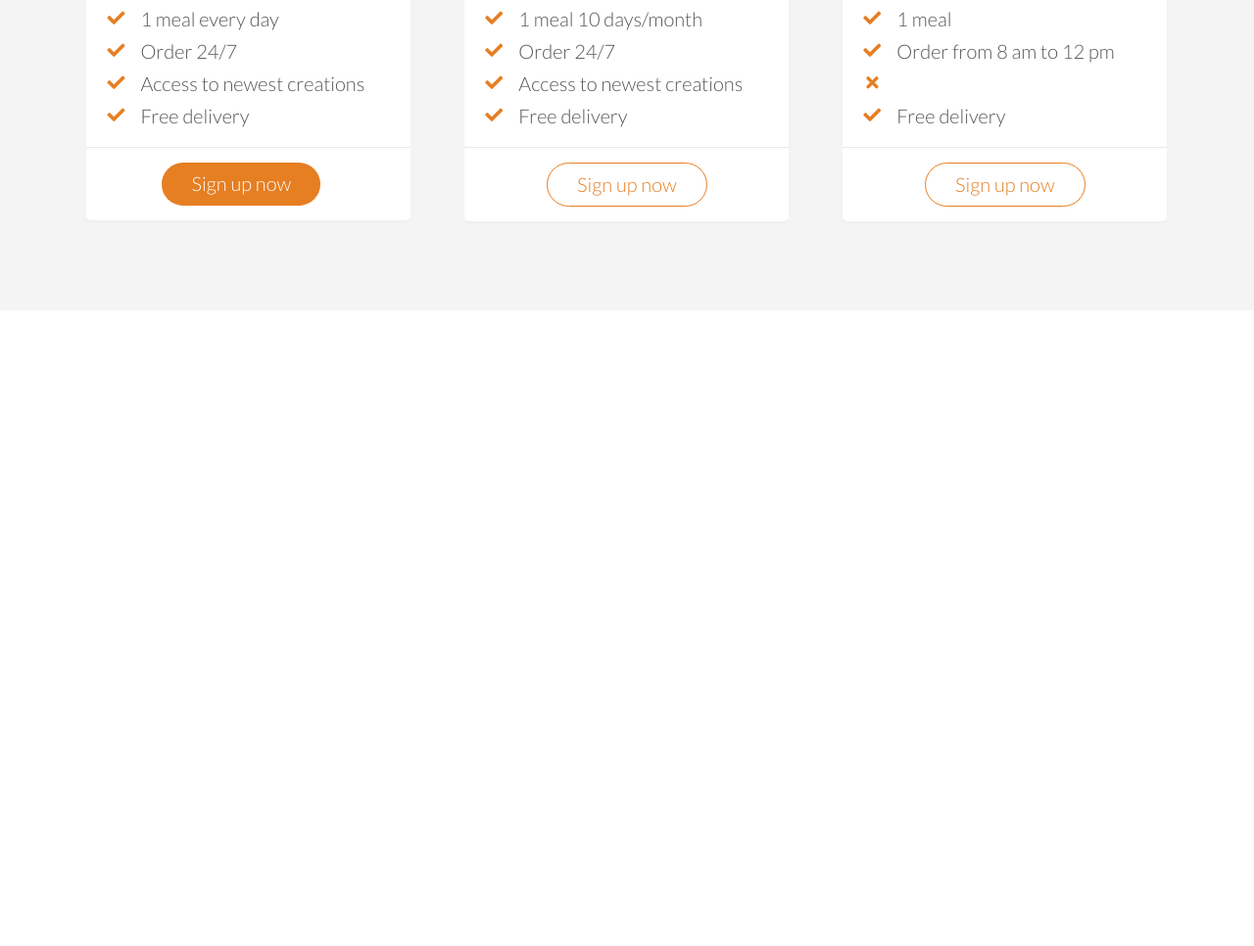
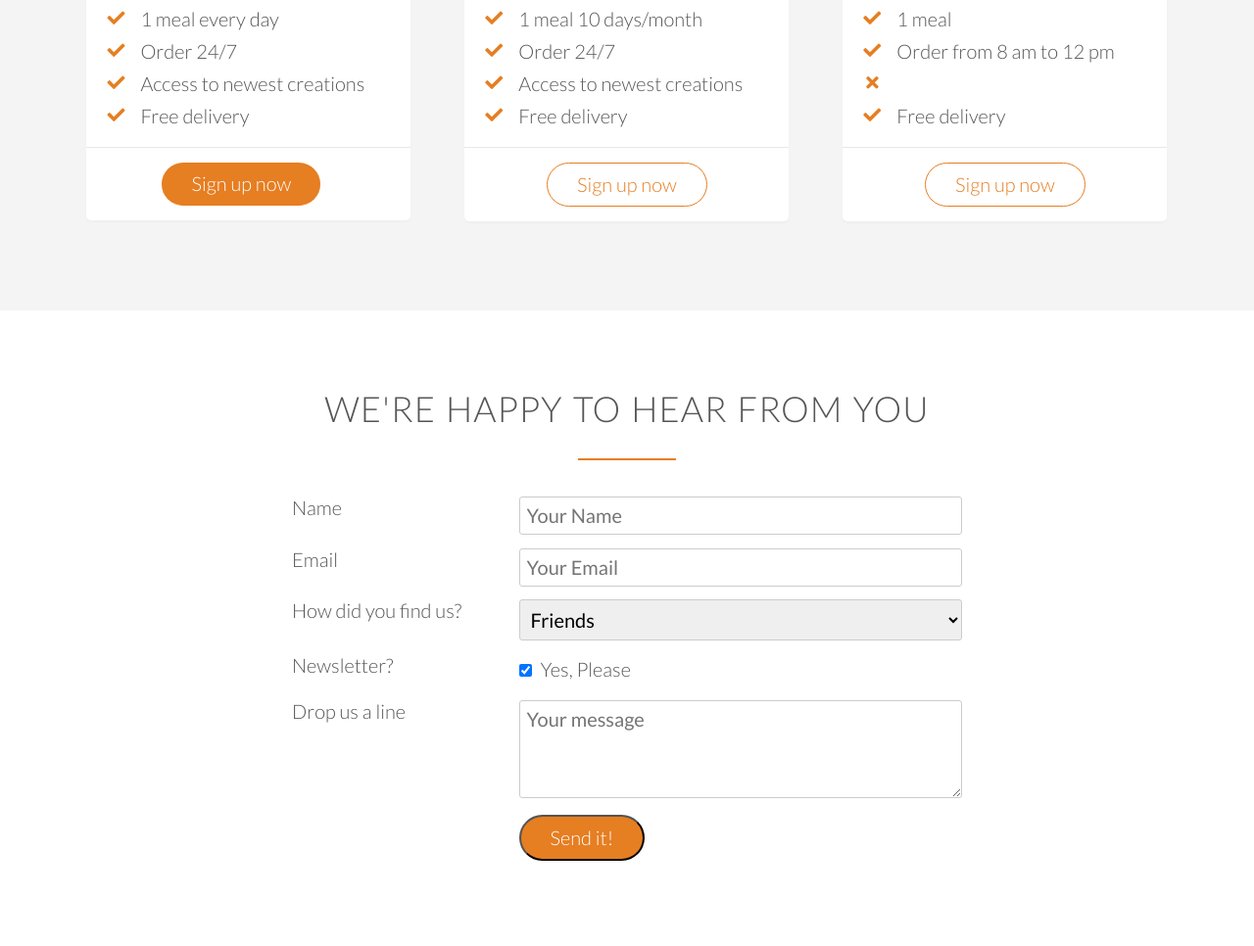
Before and after one commit to MoumitaChakraborty98/omni_food, a plain HTML site: page index.html in a window 1280 px wide. Shown: the part 4213-5179 px from the top of the page at 98% size. Before the commit the page ends 4530 px from the top, so only its background shows below. Drawn offline with Linux system fonts and the light colour scheme.

Commit message:
upto form

```diff
--- a/index.html
+++ b/index.html
@@ -309,8 +309,78 @@
             </div>
         </div>
     </section>
+    <section class="section-form">
+        <div class="row">
+            <h2>We're happy to hear from you</h2>
+        </div>
+        <div class="row">
+            <form method="POST" action="#" class="contact-form">
+                <div class="row">
+                    <div class="col span-1-of-3">
+                        <label for="name">Name</label>
+                    </div>
+                    <div class="col span-2-of-3">
+                        <input type="text" name="name" id="name" placeholder="Your Name" required>
+                    </div>
+                </div>
+                <div class="row">
+                    <div class="col span-1-of-3">
+                        <label for="email">Email</label>
+                    </div>
+                    <div class="col span-2-of-3">
+                        <input type="email" name="email" id="email" placeholder="Your Email" required>
+                    </div>
+                </div>
+                <div class="row">
+                    <div class="col span-1-of-3">
+                        <label for="find-us">How did you find us?</label>
+                    </div>
+                    <div class="col span-2-of-3">
+                        <select name="find-us" id="find-us">
+                            <option value="friends" selected>Friends</option>
+                            <option value="search">Search Engine</option>
+                            <option value="ad">Advertisement</option>
+                            <option value="others">Others</option>
+                        </select>
+                    </div>
+                </div>
+                <div class="row">
+                    <div class="col span-1-of-3">
+                        <label for="news">Newsletter?</label>
+                    </div>
+                    <div class="col span-2-of-3">
+                        <input type="checkbox" name="news" id="news" checked>  Yes, Please
+                    </div>
+                </div>
+                <div class="row">
+                    <div class="col span-1-of-3">
+                        <label for="message">Drop us a line</label>
+                    </div>
+                    <div class="col span-2-of-3">
+                        <textarea name="message" id="message" placeholder="Your message" cols="30" rows="7"></textarea>
+                    </div>
+                </div>
+                <div class="row">
+                    <div class="col span-1-of-3">
+                        <label> &nbsp;</label>
+                    </div>
+                    <div class="col span-2-of-3">
+                        <input type="submit" value="Send it!">
+                    </div>
+                </div>
+            </form>
+        </div>
+    </section>
 </body>
 </html>
 <!--
+Section 7: Contact form
+Title: We're happy to hear from you
 
- -->
+Fields to include:
+Name
+Email
+How did you find us?
+Newsletter
+Drop us a line
+-->
--- a/resources/CSS/style.css
+++ b/resources/CSS/style.css
@@ -148,7 +148,8 @@ a:active {
 /* ----------------------------------------- */
 
 .btn:link,
-.btn:visited {
+.btn:visited,
+input[type=submit] {
   display: inline-block;
   padding: 10px 30px;
   font-weight: 300;
@@ -157,7 +158,8 @@ a:active {
   transition: all 0.5s linear;
 }
 .btn-full:link,
-.btn-full:visited {
+.btn-full:visited,
+input[type=submit] {
   background-color: #e67e22;
   color: #fff;
   margin-right: 15px;
@@ -168,7 +170,9 @@ a:active {
   border: 1px solid #e67e22;
 }
 .btn:hover,
-.btn:active {
+.btn:active,
+input[type=submit]:hover,
+input[type=submit]:active {
   background-color: #cf6d17;
 }
 .btn-full:hover,
@@ -419,3 +423,30 @@ cite img{
 .plan-box ul li{
   padding: 5px 0;
 }
+
+/* ----------------------------------------- */
+/* -----FORM----- */
+/* ----------------------------------------- */
+
+.contact-form{
+  width: 60%;
+  margin: 0 auto;
+}
+input[type=text],
+input[type=email],
+select,
+textarea{
+  width: 100%;
+  padding: 7px;
+  border-radius: 3px;
+  border: 1px solid #ccc;
+}
+textarea{
+  height: 100px;
+}
+input[type=checkbox]{
+  margin: 10px 5px 10px 0;
+}
+*:focus{
+  outline: none;
+}
```
Also changed, not shown: 1 other file.
